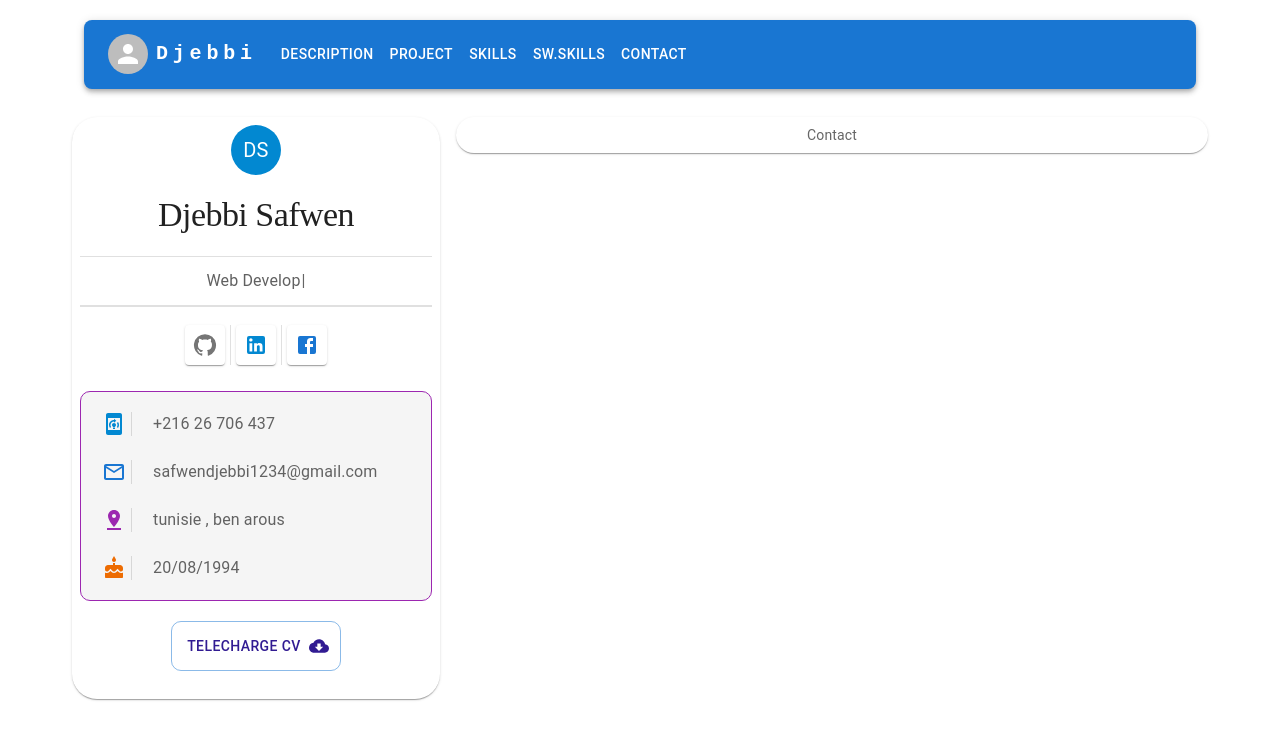
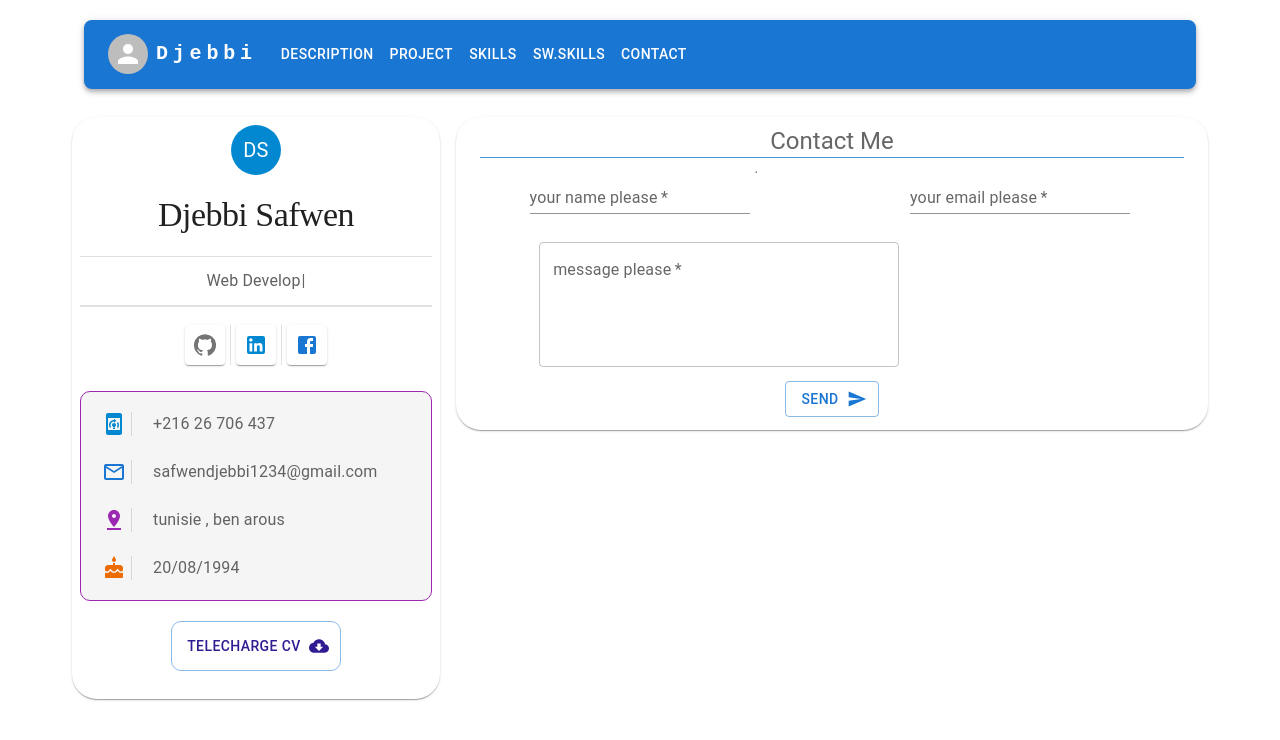
Before and after one commit to safwen-code/profileV5, a React (Create React App) app: page / in a window 1280 px wide. Both pictures are taken after a click on the button "CONTACT". Shown: the top 740 px of the page. Built offline with nearby package versions, Linux system fonts and the light colour scheme.

Commit message:
add Contact page

```diff
--- a/src/content/contact/Contact.jsx
+++ b/src/content/contact/Contact.jsx
@@ -1,7 +1,152 @@
-import React from 'react'
+import React, { useState } from 'react'
+import { Alert, Divider, Grid, Typography, Button, Box } from '@mui/material'
+import SendIcon from '@mui/icons-material/Send'
+import TextField from '@mui/material/TextField'
+import emailjs from '@emailjs/browser'
 
 const Contact = () => {
-  return <div>Contact</div>
+  const [formdata, setformdata] = useState({
+    name: '',
+    email: '',
+    message: '',
+  })
+
+  const [alertVisible, setAlertVisible] = useState(false)
+  const [errorField, seterrorField] = useState(false)
+  const { name, email, message } = formdata
+  const ChangeHundel = (e) => {
+    setformdata({ ...formdata, [e.target.name]: e.target.value })
+  }
+  const submitHundel = (e) => {
+    e.preventDefault()
+    //console.log(Contact)
+    if (name === '' || email === '' || message === '') {
+      seterrorField(true)
+      setTimeout(() => {
+        seterrorField(false)
+      }, 5000)
+    } else {
+      emailjs
+        .send(
+          'service_ctwp9zo',
+          'template_nf8js4z',
+          formdata,
+          'MCWeJugFmMWwVfeiC',
+        )
+        .then(
+          function (response) {
+            //console.log('SUCCESS!', response.status, response.text)
+            if (response.status === 200) {
+              setAlertVisible(true)
+              setTimeout(() => {
+                setAlertVisible(false)
+              }, 5000)
+              setformdata({
+                name: '',
+                email: '',
+                message: '',
+              })
+            }
+          },
+          function (err) {
+            console.log('FAILED...', err)
+          },
+        )
+    }
+  }
+  return (
+    <Box sx={{}}>
+      <Box sx={{}}>
+        <Typography align="center" variant="h5">
+          Contact Me
+        </Typography>{' '}
+        <Divider
+          variant="middle"
+          style={{ backgroundColor: '#4dabf5' }}
+          mb={3}
+        />
+        <Grid container spacing={2}>
+          <Grid item xs={12} sm={6}>
+            <TextField
+              error={name === '' && errorField}
+              helperText={errorField && name === '' ? 'Name is required' : ''}
+              required
+              id="standard-read-only-input"
+              label="your name please"
+              variant="standard"
+              margin="dense"
+              name="name"
+              value={name}
+              onChange={ChangeHundel}
+              style={{ marginRight: '5px' }}
+            />
+            .
+          </Grid>
+          <Grid item xs={12} sm={6}>
+            <TextField
+              error={email === '' && errorField}
+              helperText={errorField && email === '' ? 'Email is required' : ''}
+              required
+              id="standard-read-only-input"
+              label="your email please"
+              variant="standard"
+              margin="dense"
+              name="email"
+              value={email}
+              onChange={ChangeHundel}
+            />{' '}
+          </Grid>
+          <Grid
+            item
+            xs={12}
+            sm={6}
+            sx={{
+              width: 500,
+              maxWidth: '100%',
+              marginLeft: '10%',
+            }}
+          >
+            <TextField
+              error={message === '' && errorField}
+              helperText={
+                errorField && message === '' ? 'message is required' : ''
+              }
+              required
+              fullWidth
+              label="message please"
+              id="fullWidth"
+              margin="dense"
+              multiline
+              rows={4}
+              name="message"
+              value={message}
+              onChange={ChangeHundel}
+            />
+          </Grid>
+        </Grid>
+        <Button
+          style={{ marginTop: '10px', marginBottom: '5px' }}
+          variant="outlined"
+          endIcon={<SendIcon />}
+          onClick={submitHundel}
+        >
+          Send
+        </Button>
+        {alertVisible && (
+          <Alert
+            severity="success"
+            style={{
+              backgroundColor: '#f0f8ea',
+              color: '#4caf50',
+              fontWeight: 'bold',
+            }}
+          >
+            Thank you for your email! We'll get back to you soon.
+          </Alert>
+        )}
+      </Box>
+    </Box>
+  )
 }
 
 export default Contact
```
